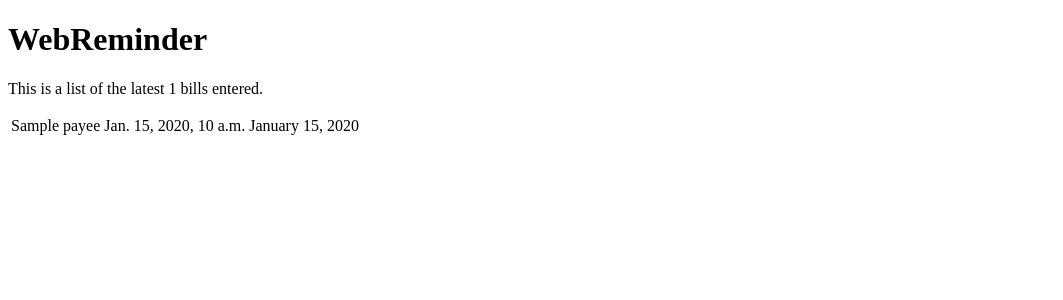
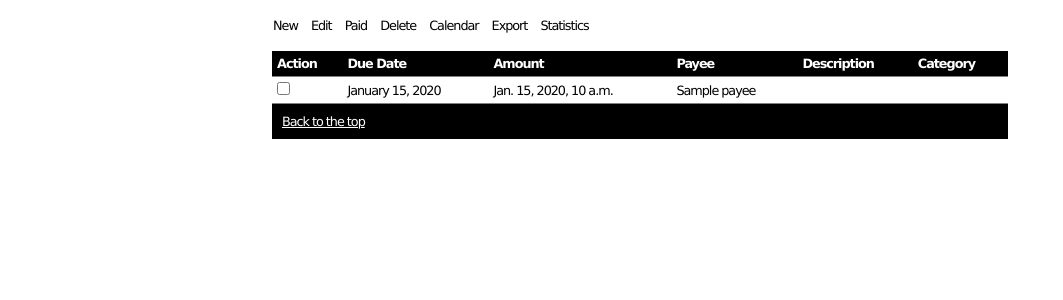
Before and after one commit to omaciel/webreminder, a Django app: template templates/bill/bill_archive.html in a window 1280 px wide. Shown: the top 300 px of the page, without its empty margins (0-1063 px from the left). Run offline with Django 3.2, Linux system fonts and the light colour scheme; the template is opened without the code that fills it: most values are stand-ins (such as "Sample title", 1, 10 or a date in 2020); some libraries are stand-ins or nearby versions.

Commit message:
Added initial UI work done by Evandro Pastore.

```diff
--- /dev/null
+++ b/site_media/js/highlight.js
@@ -0,0 +1,43 @@
+
+// when the dom is ready...
+$(function() {
+
+    var i = 0;
+
+    $("colgroup").each(function() {
+
+        i++;
+
+        $(this).attr("id", "col"+i);
+
+    });
+
+    var totalCols = i;
+
+    i = 1;
+
+    $("td").each(function() {
+
+        $(this).attr("rel", "col"+i);
+
+        i++;
+
+        if (i > totalCols) { i = 1; }
+
+    });
+
+    $("td").hover(function() {
+
+        $(this).parent().addClass("hover");
+        var curCol = $(this).attr("rel");
+        $("#"+curCol).addClass("hover");
+
+    }, function() {
+
+        $(this).parent().removeClass("hover");
+        var curCol = $(this).attr("rel");
+        $("#"+curCol).removeClass("hover");
+
+    });
+
+});
--- a/templates/base.html
+++ b/templates/base.html
@@ -1,16 +1,16 @@
 <!DOCTYPE html PUBLIC "-//W3C//DTD XHTML 1.0 Strict//EN"
                   "http://www.w3.org/TR/xhtml1/DTD/xhtml1-strict.dtd">
 <html xmlns="http://www.w3.org/1999/xhtml" lang="en" xml:lang="en">
-    <head>
-        <title>WebReminder: {% block title %}{% endblock %}</title>
-    </head>
+
+    {% include "head.html" %}
+
     <body class="{% block bodyclass %}{% endblock %}">
-        <div id="header">
-            <h1 id="branding">WebReminder</h1>
-        </div>
-        <div id="content">
-            {% block content %}
-            {% endblock %}
+
+        <div id="container">
+            <div id="content">
+                {% block content %}
+                {% endblock %}
+            </div>
         </div>
     </body>
 </html>
--- a/templates/base_entries.html
+++ /dev/null
@@ -1,5 +0,0 @@
-{% extends "base.html" %}
-
-{% block title %}| Entries{% endblock %}
-
-{% block bodyclass %}entries{% endblock %}
--- a/templates/bill/bill_archive.html
+++ b/templates/bill/bill_archive.html
@@ -1,26 +1,60 @@
-{% extends "base_entries.html" %}
-
-{% block title %}{{ block.super }} | Latest entries{% endblock %}
+{% extends "base.html" %}
 
 {% block content %}
 
-<p>This is a list of the latest {{ latest.count }} bills entered.</p>
+    <div id="options">
+        <ul>
+            <li><a href="#">New</a></li>
+            <li><a href="#">Edit</a></li>
+            <li><a href="#">Paid</a></li>
+            <li><a href="#">Delete</a></li>
+            <li><a href="#">Calendar</a></li>
+            <li><a href="#">Export</a></li>
+            <li><a href="#">Statistics</a></li>
+        <ul>
+    </div><!--end options-->
 
-<table>
+    <div id="bills">
+
+        <table id="myTable">
+            <colgroup></colgroup>
+            <colgroup></colgroup>
+            <colgroup></colgroup>
+            <colgroup></colgroup>
+            <colgroup></colgroup>
+            <colgroup></colgroup>
+
+            <thead>
+                <tr>
+                    <th>Action</th>
+                    <th>Due Date</th>
+                    <th>Amount</th>
+                    <th>Payee</th>
+                    <th>Description</th>
+                    <th>Category</th>
+                </tr>
+            </thead>
+
+            <tbody>
 
                 {% for entry in latest %}
                     <tr>
+                        <td><input type="checkbox" /></td>
+                        <td>{{ entry.due_date|date:"F j, Y" }}</td>
+                        <td>{{ entry.amount_due }}</td>
                         <td>{{ entry.payee }}</td>
-        <td>{{ entry.amount_due }}</td>
-        <td>{{ entry.due_date|date:"F j, Y" }}</td>
+                        <td></td>
+                        <td></td>
                     </tr>
 
                 {% endfor %}
 
+            </tbody>
         </table>
 
+    </div><!--end bills-->
+    <div id="footer">
+        <p><a href="#">Back to the top</a></p>
+    </div>
+
 {% endblock %}
-
-{% block whatis %}
-<p>This is a list of the latest {{ latest.count }} bills entered.</p>
-{% endblock %}
--- /dev/null
+++ b/templates/head.html
@@ -0,0 +1,122 @@
+<head>
+    <meta charset="UTF-8">
+    <title>WebReminder: {% block title %}{% endblock %}</title>
+
+    <script src="http://www.google.com/jsapi" type="text/javascript"></script>
+
+    <script type="text/javascript">
+        google.load("jquery", "1.3.2");
+    </script>
+
+    <script type="text/javascript" src="js/highlight.js"></script>
+    <script type="text/javascript" src="js/table.js"></script>
+    <script type="text/javascript">
+        $(document).ready(function()
+            {
+                $("#myTable").tablesorter();
+            }
+        );
+    </script>
+
+
+    <style>
+
+        h1 a{
+            display:block;
+            background: url('billreminder.gif') no-repeat;
+            width:135px;
+            height:19px;
+            text-indent:-50000px;
+            overflow:hidden;
+            float:right;
+            margin-top:-10px;
+        }
+
+        #container{
+            padding-top:20px;
+            font-family:Verdana, sans-serif ;
+            letter-spacing:-.08em;
+            font-size:.8em;
+            width:736px;
+            margin:auto;
+        }
+
+        table{
+            border-collapse:collapse;
+            width:100%;
+        }
+
+        thead{
+            background:black;
+            color:white;
+        }
+
+        td,th{
+            border-bottom:1px solid gray;
+            padding:5px;
+            text-align:left;
+        }
+
+        tr.par{
+            background:gray;
+            }
+
+        .hover {
+            background-color: #eee;
+        }
+
+        /*menu*/
+
+        *{
+            margin:0 0;
+            padding:0 0;
+        }
+
+        #options{
+            margin-left:-9px;
+            padding:0 0 18px;
+            margin-top:-2px;
+        }
+
+        #options ul{
+            list-style:none;
+        }
+
+        #options ul li{
+            display:inline;
+            margin-left:10px;
+        }
+
+        #options ul li a{
+        text-decoration:none;
+        color:black;
+        }
+
+        #options ul li a:hover{
+        text-decoration:underline;
+        }
+
+
+        #footer{
+            background:black;
+            padding:10px 0;
+            margin:0 0 10px 0;
+            }
+
+
+        #footer a{
+            color:#fff;
+            margin:0 0 0 10px;
+        }
+
+        #col1{
+            width:68px;
+        }
+
+        td input{
+            background:red;
+        }
+
+    </style>
+
+</head>
```
Also changed, not shown: site_media/js/table.js (added), site_media/js/thank_you.html (added). Lines whose indentation alone changed are shown as unchanged.
